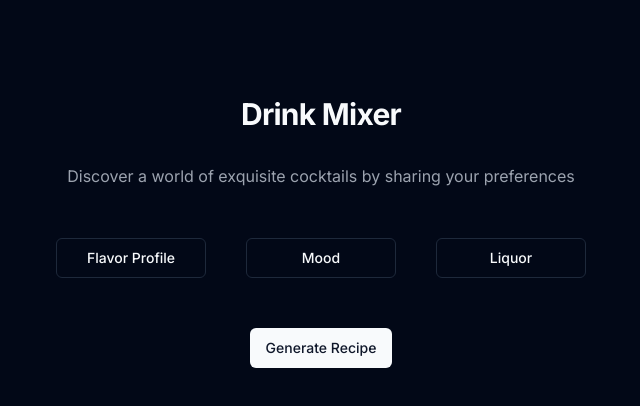
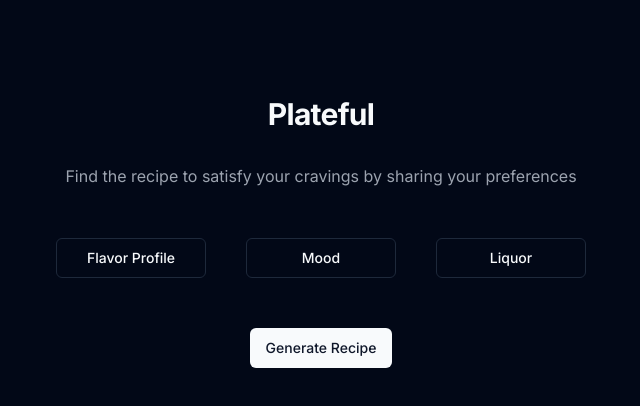
Before and after one commit to kingkwongsta/plateful, a Next.js app in the folder client/: page / in a window 1280 px wide. Shown: the top 406 px of the page, without its empty margins (319-959 px from the left). Built offline with nearby package versions, Linux system fonts and the light colour scheme; what @octoai/client would draw is missing.

Commit message:
Update title and description to match new food theme

```diff
--- a/client/app/layout.js
+++ b/client/app/layout.js
@@ -5,9 +5,9 @@ import { ThemeProvider } from "@/components/theme-provider";
 const inter = Inter({ subsets: ["latin"] });
 
 export const metadata = {
-  title: "Drink Mixer",
+  title: "Plateful",
   description:
-    "Discover a world of exquisite cocktails by sharing your preferences",
+    "Discover a world of fun food recipes by sharing your preferences",
   icons: {
     icon: "/favicon.ico",
   },
--- a/client/components/title.jsx
+++ b/client/components/title.jsx
@@ -11,10 +11,10 @@ export default function Title() {
           onClick={() => setDrinkRecipe("")}
           className="text-3xl font-bold tracking-tight"
         >
-          Drink Mixer
+          Plateful
         </h1>
         <p className="text-gray-500 dark:text-gray-400">
-          Discover a world of exquisite cocktails by sharing your preferences
+          Find the recipe to satisfy your cravings by sharing your preferences
         </p>
       </div>
     </div>
```
